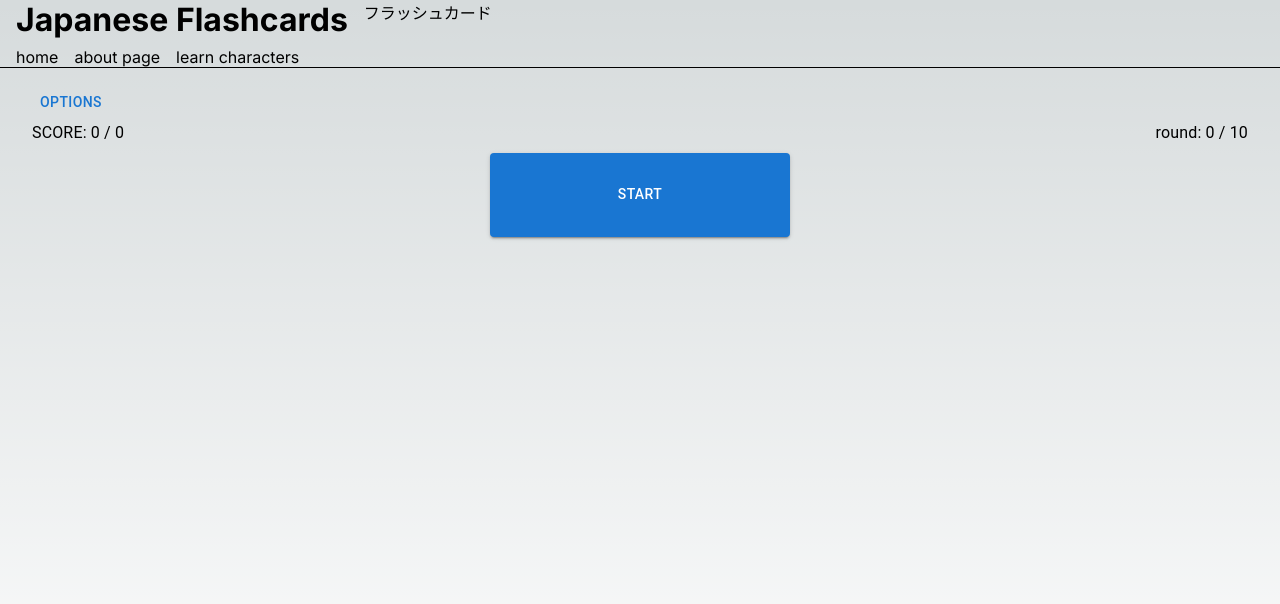
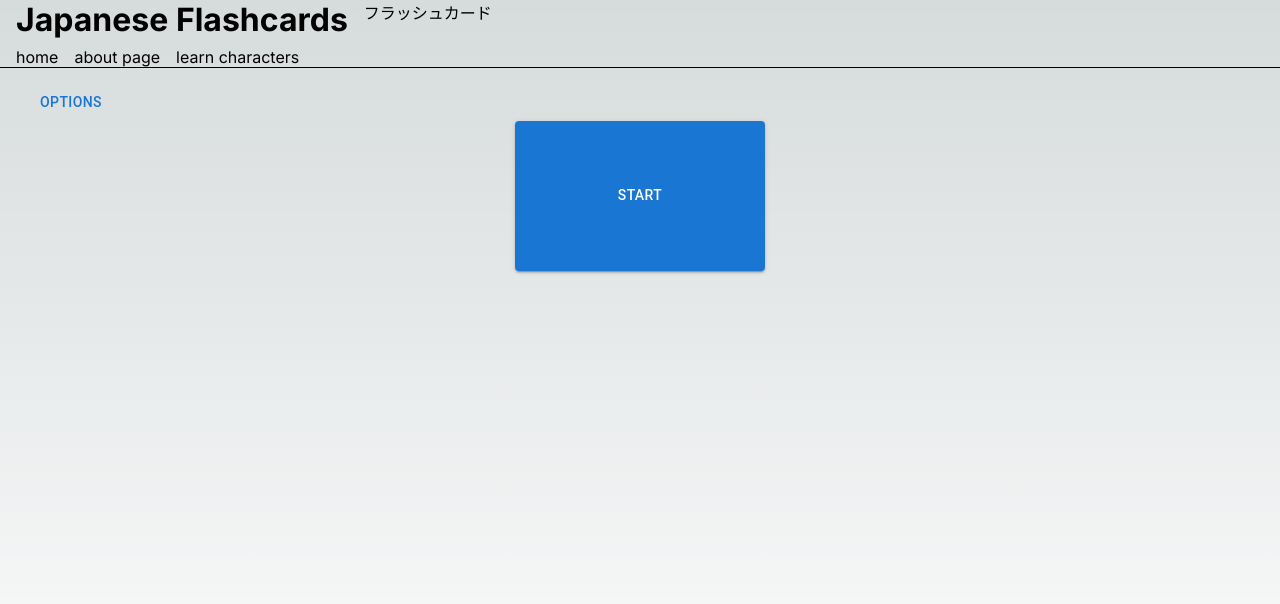
Before and after one commit to dblatcher/japanese-flashcard, a Next.js app: page /learn-characters in a window 1280 px wide. Shown: the top 604 px of the page. Built offline with nearby package versions, Linux system fonts and the light colour scheme.

Commit message:
better layout for the feedback

```diff
--- a/src/components/CharacterGame.tsx
+++ b/src/components/CharacterGame.tsx
@@ -2,8 +2,8 @@
 import { useSpeech } from "@/context/speechContext";
 import { Character } from "@/lib/language/character";
 import { HIRAGANA } from "@/lib/language/hiragana";
-import { Box, Button, Dialog, DialogActions, DialogContent, Slide, Typography, Zoom } from "@mui/material";
-import React, { useEffect, useState } from "react";
+import { Box, Button, Collapse, Dialog, DialogActions, DialogContent, Typography, Zoom } from "@mui/material";
+import React, { useEffect, useRef, useState } from "react";
 import { CharacterInput } from "./CharacterInput";
 import { RoundHistory } from "./RoundHistory";
 import { SyllableCard } from "./SyllableCard";
@@ -80,45 +80,56 @@ export const CharacterGame: React.FunctionComponent<Props> = ({ constanents, rou
     const numberRight = rounds.filter(round => round.correct).length
     const previousRound = rounds.length ? rounds[rounds.length - 1] : undefined
 
+    const characterToDisplay = character ?? previousRound?.character
 
-    return <Box>
+    const answerFeedback = previousRound ? <>
+        {previousRound.correct ? 'CORRECT! ' : `WRONG! `}
+        {previousRound.character.string} is "{previousRound.character.phonetic}"
+    </> : undefined
+
+    return <Box display={'flex'} minHeight={100} justifyContent={'center'} >
+
+        {!characterToDisplay && (
+            <Box>
+                <Button
+                    onClick={start}
+                    sx={{ minWidth: 250, minHeight: 150 }}
+                    variant="contained">start</Button>
+            </Box>
+        )}
+        {characterToDisplay &&
+            <Box
+                sx={{
+                    minWidth: 300,
+                    maxWidth: '100%',
+                }}>
                 <Box display={'flex'} justifyContent={'space-between'} gap={1}>
                     <Typography component="span">
                         SCORE:  {numberRight} / {rounds.length}
                     </Typography>
                     <Typography component="span">
-                round:  {rounds.length} / {roundsPerGame}
+                        round:  {rounds.length + 1} / {roundsPerGame}
                     </Typography>
                 </Box>
-        <Box>
-            {character ?
                 <Box sx={{
                     padding: 1,
                 }} display={'flex'} flexDirection={'column'} alignItems={'center'} gap={1}>
-                    <TransitionIn key={character.identifier} timeout={500} Transition={Zoom}>
-                        <SyllableCard size="large" character={character} noCaption />
+                    <TransitionIn key={characterToDisplay.identifier} timeout={500} Transition={Zoom}>
+                        <SyllableCard size="large" character={characterToDisplay} noCaption />
                     </TransitionIn>
                     <CharacterInput submit={handleSubmit} />
                 </Box>
-                :
-                <Box display={'flex'} padding={1} minHeight={100} justifyContent={'center'}>
-                    <Button
-                        onClick={start}
-                        sx={{ flexBasis: 300 }}
-                        variant="contained">start</Button>
+                <Box minHeight={'1.5em'} maxHeight={'1.5em'}>
+                    <TransitionIn key={rounds.length} timeout={500} Transition={Collapse} orientation='horizontal'>
+                        <Typography sx={
+                            { maxHeight: '1.5em', }
+                        }>
+                            {answerFeedback}
+                        </Typography>
+                    </TransitionIn>
+                </Box>
             </Box>
         }
-
-            {previousRound && (
-                <TransitionIn key={rounds.length} timeout={500} Transition={Slide} direction='right'>
-                    <Typography>
-                        {previousRound.correct ? 'CORRECT! ' : `WRONG! `}
-                        {previousRound.character.string} is "{previousRound.character.phonetic}"
-                    </Typography>
-                </TransitionIn>
-            )}
-        </Box>
-
 
         <Dialog
             fullWidth
--- a/src/components/TransitionIn.tsx
+++ b/src/components/TransitionIn.tsx
@@ -1,7 +1,7 @@
-import { Fade, FadeProps, SlideProps, Zoom, ZoomProps } from "@mui/material";
+import { CollapseProps, Fade, FadeProps, SlideProps, Zoom, ZoomProps } from "@mui/material";
 import React, { useEffect, useState } from "react";
 
-type Props = FadeProps & SlideProps & ZoomProps & {
+type Props = FadeProps & SlideProps & ZoomProps & CollapseProps & {
     Transition?: typeof Fade
 }
 
```
Lines whose indentation alone changed are shown as unchanged.
